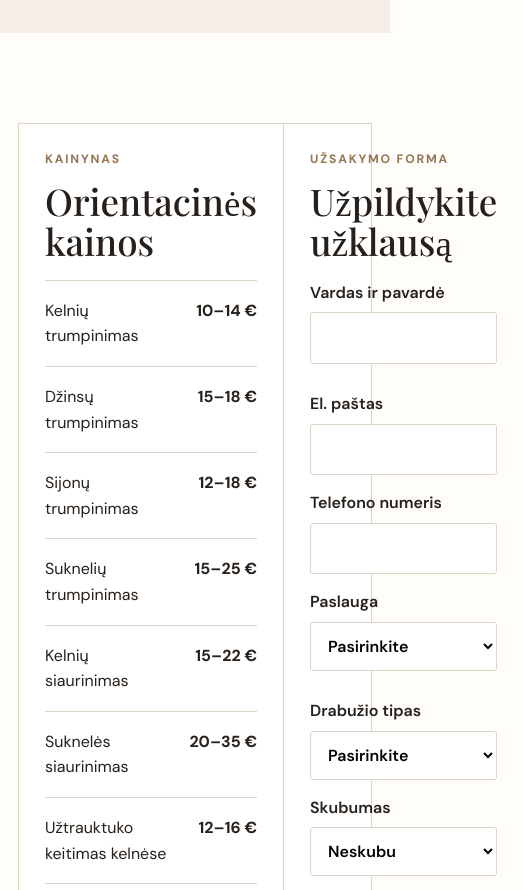
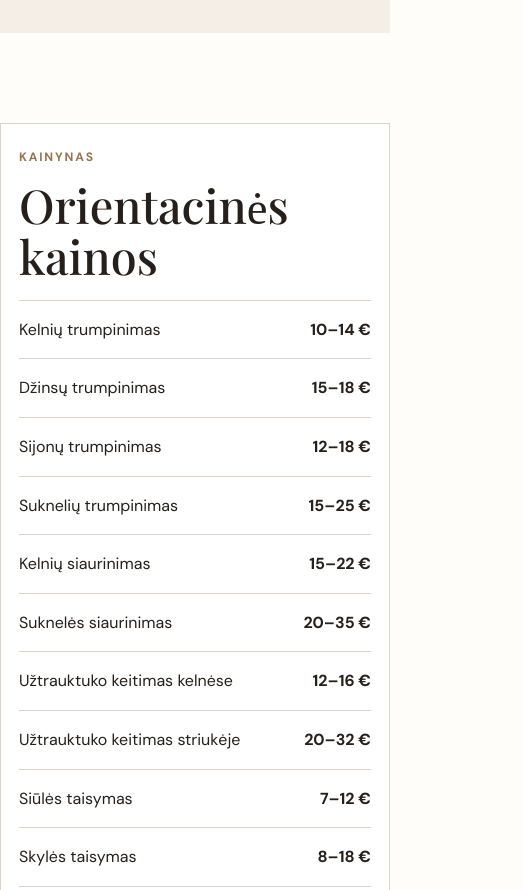
Before and after one commit to niute-siuvimotudija/niute-svetaine, a plain HTML site: page index.html in a window 390 px wide. Shown: the part 4780-5670 px from the top of the page, 523 px wide, since content can reach past the window. Drawn offline with nearby package versions, Linux system fonts and the light colour scheme; a web font is replaced by a local one.

Commit message:
Add files via upload

```diff
--- a/style.css
+++ b/style.css
@@ -134,3 +134,76 @@ footer{padding:28px 0;background:#211c18;color:#e9ded4}.footer-wrap{display:flex
     min-width:0;
   }
 }
+
+/* NIUTE 3.4 – kainynas ir forma telefone viena po kitos */
+@media(max-width: 820px){
+  .split-layout{
+    display:block !important;
+    width:100% !important;
+    border-left:1px solid var(--line);
+    border-right:1px solid var(--line);
+  }
+
+  .price-panel,
+  .order-panel{
+    width:100% !important;
+    max-width:none !important;
+    padding:28px 22px !important;
+  }
+
+  .order-panel{
+    border-left:0 !important;
+    border-top:1px solid var(--line) !important;
+  }
+
+  .price-list div{
+    display:flex;
+    align-items:flex-start;
+    justify-content:space-between;
+    gap:18px;
+  }
+
+  .price-list span{
+    max-width:68%;
+  }
+
+  .price-list strong{
+    flex:0 0 auto;
+    white-space:nowrap;
+  }
+
+  .two-col{
+    grid-template-columns:1fr !important;
+  }
+
+  .order-panel h2,
+  .price-panel h2{
+    font-size:clamp(2.2rem,12vw,3.4rem);
+  }
+
+  input,
+  select,
+  textarea{
+    font-size:16px;
+  }
+}
+
+@media(max-width: 480px){
+  .split-layout{
+    margin-left:0;
+    margin-right:0;
+  }
+
+  .price-panel,
+  .order-panel{
+    padding:24px 18px !important;
+  }
+
+  .price-list div{
+    padding:16px 0;
+  }
+
+  .price-list span{
+    max-width:64%;
+  }
+}
```
Also changed, not shown: README.txt.
